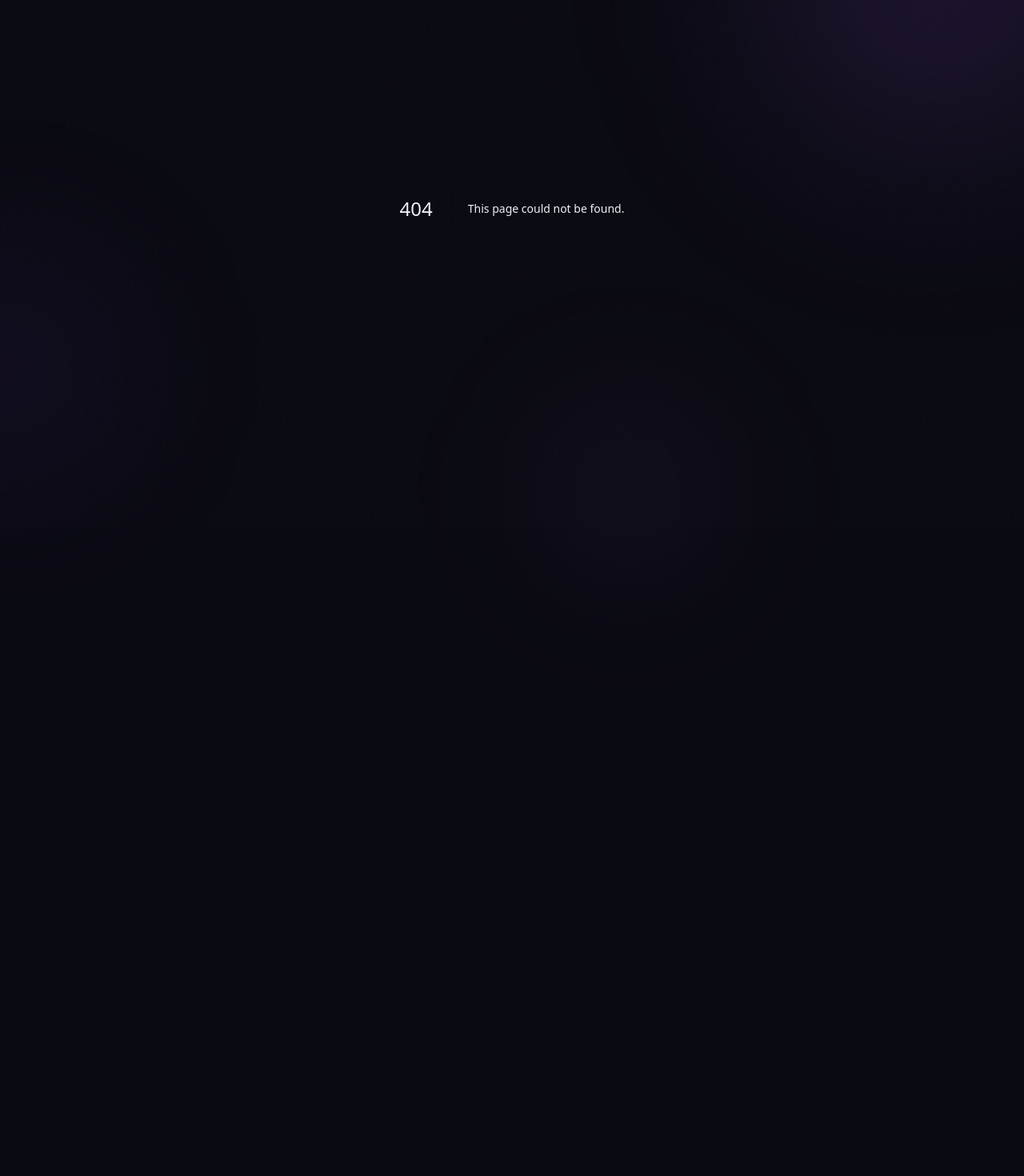
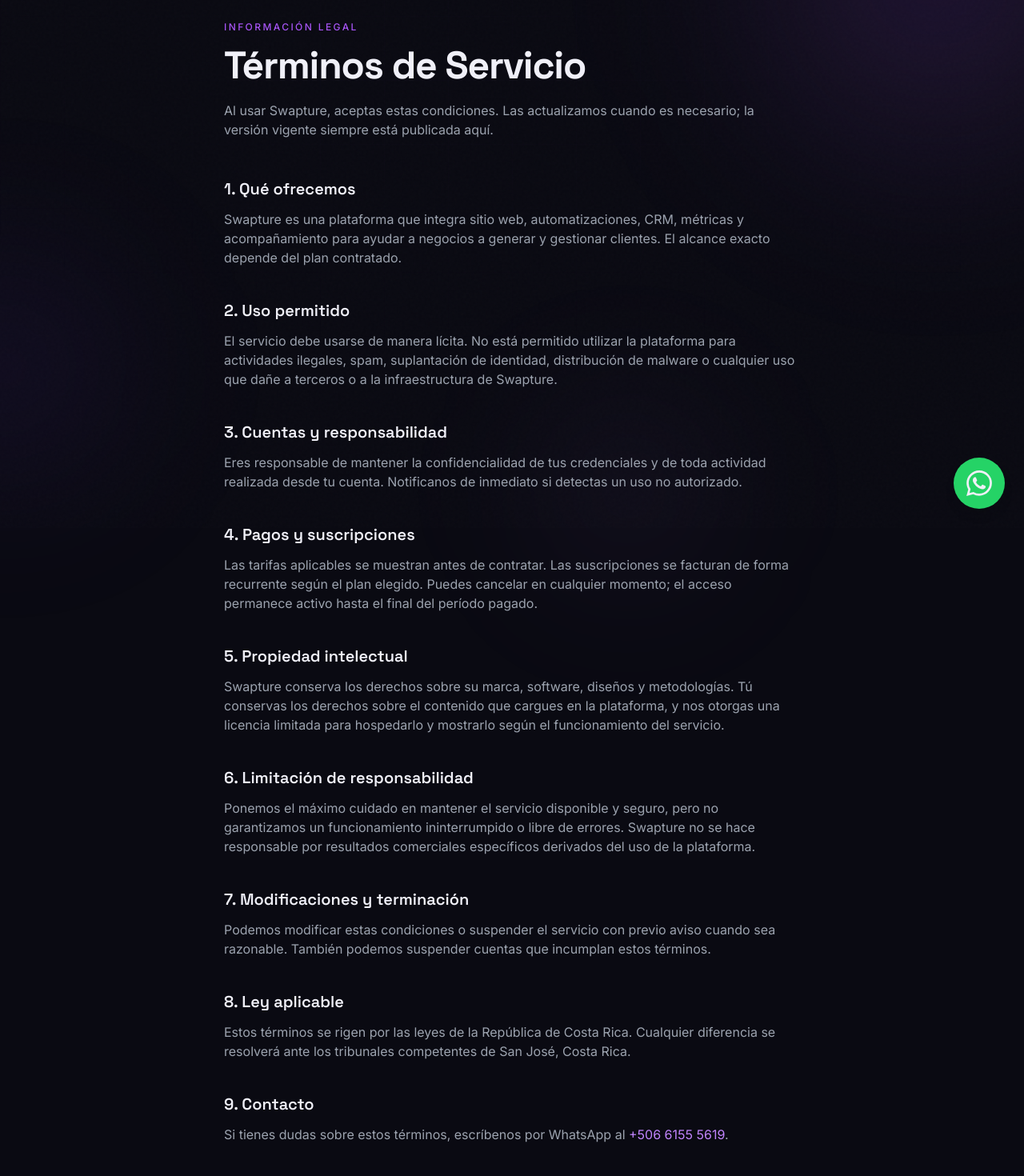
Before and after one commit to AaronC17/swapture, a Next.js app: page /terminos in a window 1280 px wide. Before the commit this address had no page. Shown: the part 140-1610 px from the top of the page at 80% size. Before the commit the page ends 800 px from the top, so only its background shows below. Built offline with nearby package versions, Linux system fonts and the light colour scheme.

Commit message:
Landing: formulario sutil, inputs sin zoom, menu sin Problema y reorden sectores

```diff
--- /dev/null
+++ b/src/app/terminos/page.tsx
@@ -0,0 +1,106 @@
+import type { Metadata } from 'next'
+import Navbar from '@/components/Navbar'
+import Footer from '@/components/Footer'
+import WhatsAppButton from '@/components/WhatsAppButton'
+
+export const metadata: Metadata = {
+  title: 'Términos de Servicio — Swapture',
+  description: 'Condiciones de uso del sistema Swapture para generar clientes, automatizar procesos y gestionar oportunidades de negocio.',
+}
+
+export default function TerminosPage() {
+  return (
+    <>
+      <Navbar />
+      <main className="relative pt-32 sm:pt-40 pb-16 sm:pb-24">
+        <div className="max-w-3xl mx-auto px-5 sm:px-6">
+          <span className="section-label">Información legal</span>
+          <h1 className="section-title">Términos de Servicio</h1>
+          <p className="text-muted text-sm sm:text-base mb-10 sm:mb-12 leading-relaxed">
+            Al usar Swapture, aceptas estas condiciones. Las actualizamos cuando es necesario; la versión vigente siempre está publicada aquí.
+          </p>
+
+          <div className="space-y-8 sm:space-y-10">
+            <section>
+              <h2 className="text-lg sm:text-xl font-heading font-semibold text-white mb-3">1. Qué ofrecemos</h2>
+              <p className="text-sm sm:text-base text-muted leading-relaxed">
+                Swapture es una plataforma que integra sitio web, automatizaciones, CRM, métricas y acompañamiento para ayudar a negocios a generar y gestionar clientes. El alcance exacto depende del plan contratado.
+              </p>
+            </section>
+
+            <section>
+              <h2 className="text-lg sm:text-xl font-heading font-semibold text-white mb-3">2. Uso permitido</h2>
+              <p className="text-sm sm:text-base text-muted leading-relaxed">
+                El servicio debe usarse de manera lícita. No está permitido utilizar la plataforma para actividades ilegales, spam, suplantación de identidad, distribución de malware o cualquier uso que dañe a terceros o a la infraestructura de Swapture.
+              </p>
+            </section>
+
+            <section>
+              <h2 className="text-lg sm:text-xl font-heading font-semibold text-white mb-3">3. Cuentas y responsabilidad</h2>
+              <p className="text-sm sm:text-base text-muted leading-relaxed">
+                Eres responsable de mantener la confidencialidad de tus credenciales y de toda actividad realizada desde tu cuenta. Notificanos de inmediato si detectas un uso no autorizado.
+              </p>
+            </section>
+
+            <section>
+              <h2 className="text-lg sm:text-xl font-heading font-semibold text-white mb-3">4. Pagos y suscripciones</h2>
+              <p className="text-sm sm:text-base text-muted leading-relaxed">
+                Las tarifas aplicables se muestran antes de contratar. Las suscripciones se facturan de forma recurrente según el plan elegido. Puedes cancelar en cualquier momento; el acceso permanece activo hasta el final del período pagado.
+              </p>
+            </section>
+
+            <section>
+              <h2 className="text-lg sm:text-xl font-heading font-semibold text-white mb-3">5. Propiedad intelectual</h2>
+              <p className="text-sm sm:text-base text-muted leading-relaxed">
+                Swapture conserva los derechos sobre su marca, software, diseños y metodologías. Tú conservas los derechos sobre el contenido que cargues en la plataforma, y nos otorgas una licencia limitada para hospedarlo y mostrarlo según el funcionamiento del servicio.
+              </p>
+            </section>
+
+            <section>
+              <h2 className="text-lg sm:text-xl font-heading font-semibold text-white mb-3">6. Limitación de responsabilidad</h2>
+              <p className="text-sm sm:text-base text-muted leading-relaxed">
+                Ponemos el máximo cuidado en mantener el servicio disponible y seguro, pero no garantizamos un funcionamiento ininterrumpido o libre de errores. Swapture no se hace responsable por resultados comerciales específicos derivados del uso de la plataforma.
+              </p>
+            </section>
+
+            <section>
+              <h2 className="text-lg sm:text-xl font-heading font-semibold text-white mb-3">7. Modificaciones y terminación</h2>
+              <p className="text-sm sm:text-base text-muted leading-relaxed">
+                Podemos modificar estas condiciones o suspender el servicio con previo aviso cuando sea razonable. También podemos suspender cuentas que incumplan estos términos.
+              </p>
+            </section>
+
+            <section>
+              <h2 className="text-lg sm:text-xl font-heading font-semibold text-white mb-3">8. Ley aplicable</h2>
+              <p className="text-sm sm:text-base text-muted leading-relaxed">
+                Estos términos se rigen por las leyes de la República de Costa Rica. Cualquier diferencia se resolverá ante los tribunales competentes de San José, Costa Rica.
+              </p>
+            </section>
+
+            <section>
+              <h2 className="text-lg sm:text-xl font-heading font-semibold text-white mb-3">9. Contacto</h2>
+              <p className="text-sm sm:text-base text-muted leading-relaxed">
+                Si tienes dudas sobre estos términos, escríbenos por WhatsApp al{' '}
+                <a
+                  href="https://wa.me/50661555619"
+                  target="_blank"
+                  rel="noopener noreferrer"
+                  className="text-accent-light hover:text-white transition-colors"
+                >
+                  +506 6155 5619
+                </a>
+                .
+              </p>
+            </section>
+          </div>
+
+          <p className="mt-12 sm:mt-16 text-xs text-muted/50">
+            Última actualización: {new Date().getFullYear()}.
+          </p>
+        </div>
+      </main>
+      <Footer />
+      <WhatsAppButton />
+    </>
+  )
+}
--- a/src/components/Navbar.tsx
+++ b/src/components/Navbar.tsx
@@ -7,7 +7,6 @@ import { Menu, X } from 'lucide-react'
 import clsx from 'clsx'
 
 const navLinks = [
-  { href: '#problema', label: 'Problema' },
   { href: '#sistema', label: 'Plataforma' },
   { href: '#resultados', label: 'Resultados' },
   { href: '#sectores', label: 'Industrias' },
--- a/src/components/sections/CTA.tsx
+++ b/src/components/sections/CTA.tsx
@@ -27,12 +27,17 @@ export default function CTA() {
   const handleSubmit = (e: React.FormEvent<HTMLFormElement>) => {
     e.preventDefault()
 
+    const nombre = form.nombre.trim()
+    const negocio = form.negocio.trim()
+    const contacto = form.contacto.trim()
+    const mensaje = form.mensaje.trim()
+
     const message = [
-      `Hola, soy *${form.nombre}*.`,
-      `Mi negocio: *${form.negocio}*.`,
-      `Contacto: *${form.contacto}*.`,
+      `Hola, soy *${nombre}*.`,
+      `Mi negocio: *${negocio}*.`,
+      `Contacto: *${contacto}*.`,
       '',
-      `Necesito resolver: ${form.mensaje}`,
+      `Necesito resolver: ${mensaje}`,
     ].join('\n')
 
     const url = `https://wa.me/50661555619?text=${encodeURIComponent(message)}`
@@ -103,7 +108,7 @@ export default function CTA() {
                       onChange={handleChange}
                       required
                       placeholder="¿Cómo te llamas?"
-                      className="w-full px-4 py-3 rounded-xl bg-bg/60 border border-border/50 text-white placeholder:text-muted/30 text-sm focus:outline-none focus:border-accent/40 transition-all duration-300"
+                      className="w-full px-4 py-3 rounded-xl bg-bg/60 border border-border/50 text-white placeholder:text-muted/30 text-base focus:outline-none focus:border-accent/40 transition-all duration-300"
                     />
                   </div>
 
@@ -118,7 +123,7 @@ export default function CTA() {
                       onChange={handleChange}
                       required
                       placeholder="¿A qué te dedicas?"
-                      className="w-full px-4 py-3 rounded-xl bg-bg/60 border border-border/50 text-white placeholder:text-muted/30 text-sm focus:outline-none focus:border-accent/40 transition-all duration-300"
+                      className="w-full px-4 py-3 rounded-xl bg-bg/60 border border-border/50 text-white placeholder:text-muted/30 text-base focus:outline-none focus:border-accent/40 transition-all duration-300"
                     />
                   </div>
 
@@ -133,7 +138,7 @@ export default function CTA() {
                       onChange={handleChange}
                       required
                       placeholder="Para contactarte"
-                      className="w-full px-4 py-3 rounded-xl bg-bg/60 border border-border/50 text-white placeholder:text-muted/30 text-sm focus:outline-none focus:border-accent/40 transition-all duration-300"
+                      className="w-full px-4 py-3 rounded-xl bg-bg/60 border border-border/50 text-white placeholder:text-muted/30 text-base focus:outline-none focus:border-accent/40 transition-all duration-300"
                     />
                   </div>
 
@@ -148,13 +153,13 @@ export default function CTA() {
                       required
                       rows={3}
                       placeholder="Cuéntanos brevemente..."
-                      className="w-full px-4 py-3 rounded-xl bg-bg/60 border border-border/50 text-white placeholder:text-muted/30 text-sm focus:outline-none focus:border-accent/40 transition-all duration-300 resize-none"
+                      className="w-full px-4 py-3 rounded-xl bg-bg/60 border border-border/50 text-white placeholder:text-muted/30 text-base focus:outline-none focus:border-accent/40 transition-all duration-300 resize-none"
                     />
                   </div>
 
                   <button
                     type="submit"
-                    className="w-full py-3.5 bg-accent text-white font-semibold rounded-full text-sm hover:shadow-[0_0_40px_rgba(168,85,247,0.2)] hover:bg-accent-light transition-all duration-500 flex items-center justify-center gap-2"
+                    className="w-full py-3.5 bg-accent/[0.08] border border-accent/30 text-accent-light font-semibold rounded-full text-sm hover:bg-accent/15 hover:border-accent/50 hover:shadow-[0_0_40px_rgba(168,85,247,0.15)] transition-all duration-500 flex items-center justify-center gap-2"
                   >
                     Quiero más clientes
                     <ArrowRight size={16} />
--- a/src/components/sections/Sectors.tsx
+++ b/src/components/sections/Sectors.tsx
@@ -2,6 +2,16 @@ import { Briefcase, Heart, ShoppingCart, GraduationCap, Building2, Store } from
 import Reveal from '../Reveal'
 
 const sectors = [
+  {
+    icon: Store,
+    title: 'Servicios Locales',
+    result: 'Presencia profesional en internet con reservas en línea y seguimiento incluido.',
+  },
+  {
+    icon: ShoppingCart,
+    title: 'Tiendas en línea',
+    result: 'Recupera ventas perdidas y mantén a tus clientes comprando una y otra vez.',
+  },
   {
     icon: Briefcase,
     title: 'Consultores y Agencias',
@@ -13,11 +23,6 @@ const sectors = [
     result: 'Agenda de citas en línea, recordatorios automáticos y seguimiento de pacientes.',
   },
   {
-    icon: ShoppingCart,
-    title: 'Tiendas en línea',
-    result: 'Recupera ventas perdidas y mantén a tus clientes comprando una y otra vez.',
-  },
-  {
     icon: GraduationCap,
     title: 'Educación y Coaches',
     result: 'Llena tus cursos y sesiones con una página que inscribe alumnos por ti.',
@@ -26,11 +31,6 @@ const sectors = [
     icon: Building2,
     title: 'Inmobiliarias',
     result: 'Filtra a tus mejores prospectos y agenda visitas sin que tú muevas un dedo.',
-  },
-  {
-    icon: Store,
-    title: 'Servicios Locales',
-    result: 'Presencia profesional en internet con reservas en línea y seguimiento incluido.',
   },
 ]
 
```
